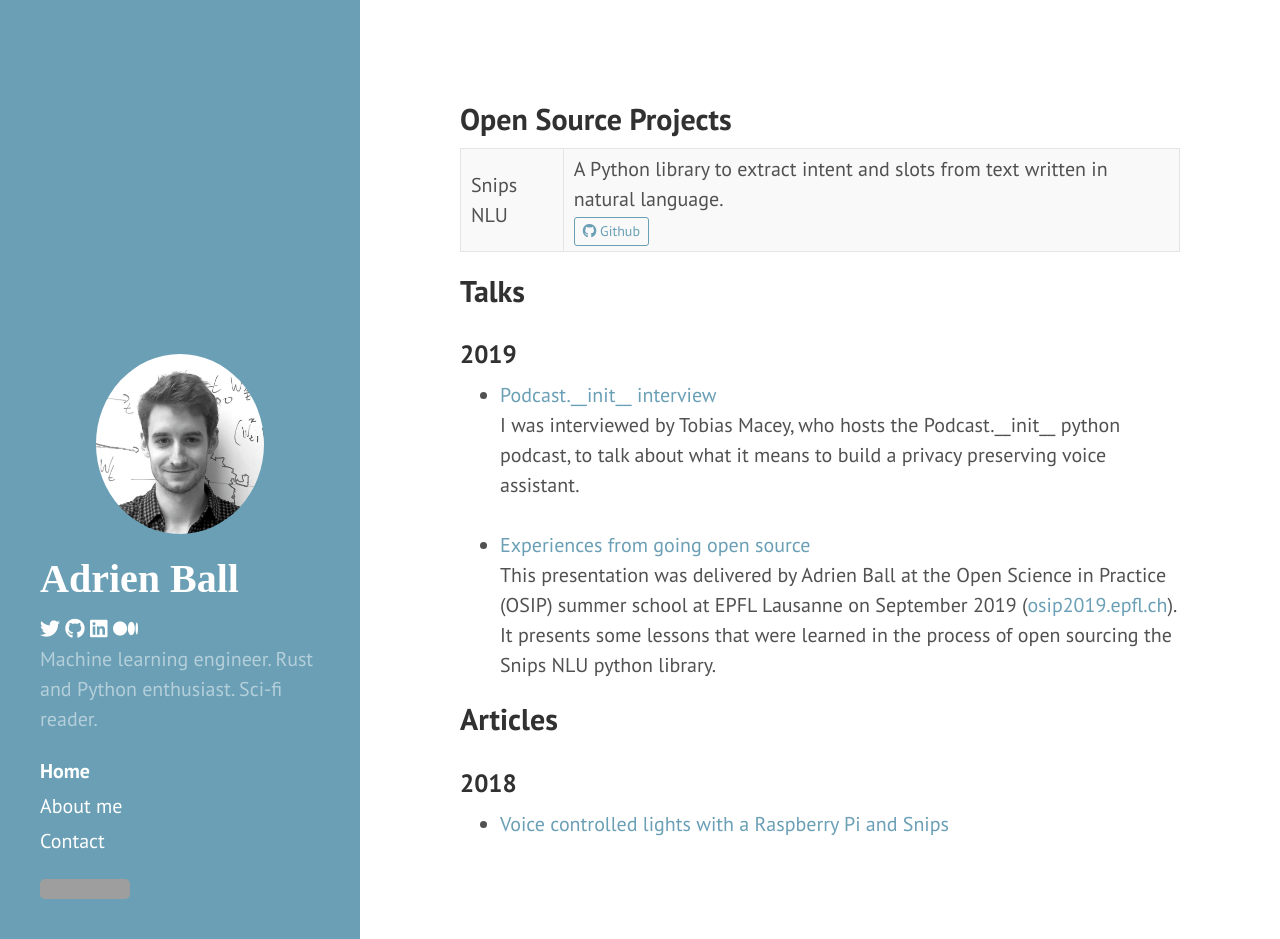
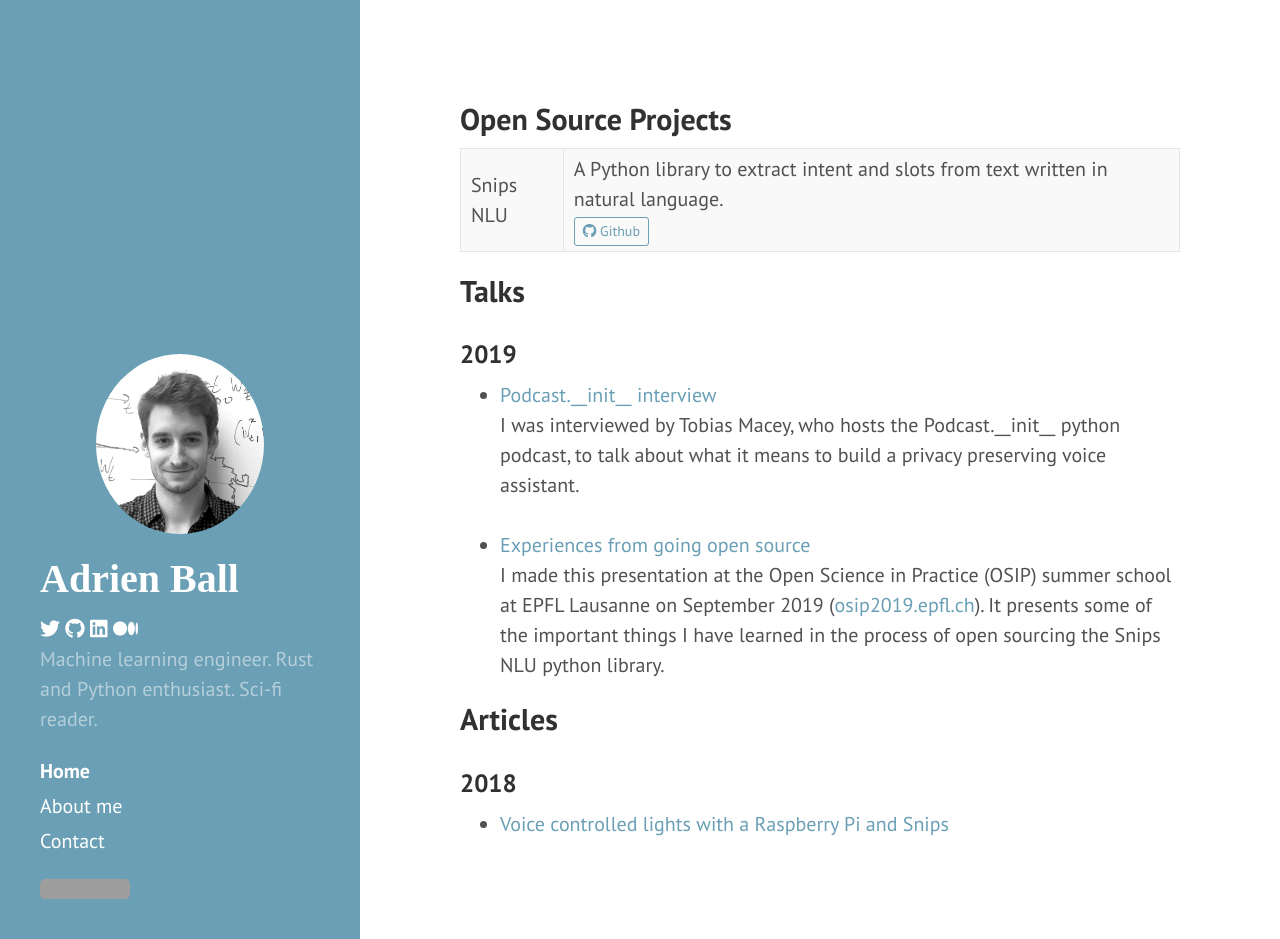
Before and after one commit to adrienball/adrienball.github.io, a Jekyll site: the page built from index.html, in a window 1280 px wide and 939 px high. Built offline with Jekyll 4.4.1, drawn with Linux system fonts in a browser that asks for light colours; nearby versions of some CDN libraries; some web fonts are replaced; the list of posts is cut into pages by our own code; grey boxes are pictures that could not be loaded.

Commit message:
Edit talks descriptions

```diff
--- a/_data/talks.yml
+++ b/_data/talks.yml
@@ -5,6 +5,6 @@
 - title: Experiences from going open source
   url: https://www.slideshare.net/AdrienBall/experiences-from-going-open-source
   description: >-
-    This presentation was delivered by Adrien Ball at the Open Science in Practice (OSIP) summer school at EPFL Lausanne on September 2019 (<a href="http://osip2019.epfl.ch">osip2019.epfl.ch</a>).
-    It presents some lessons that were learned in the process of open sourcing the Snips NLU python library.
+    I made this presentation at the Open Science in Practice (OSIP) summer school at EPFL Lausanne on September 2019 (<a href="http://osip2019.epfl.ch">osip2019.epfl.ch</a>).
+    It presents some of the important things I have learned in the process of open sourcing the Snips NLU python library.
   date: "2019-09-05"
```
